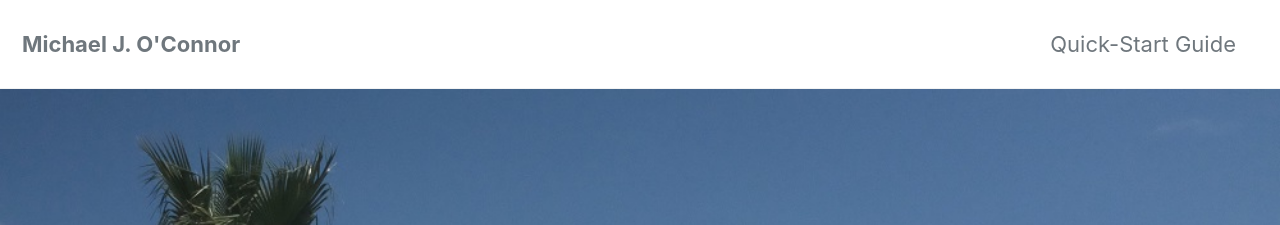
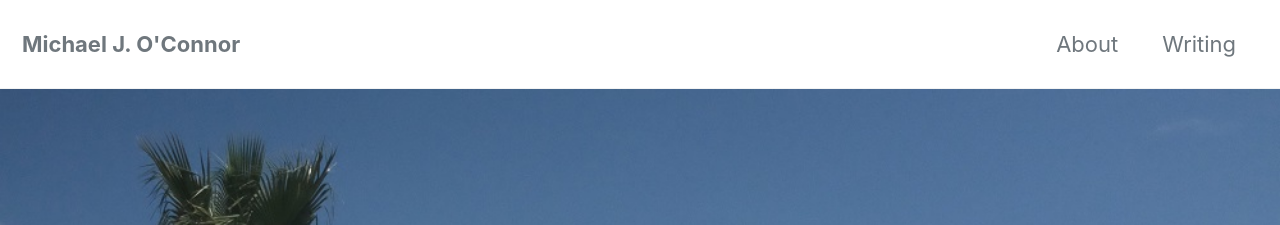
Before and after one commit to mike-joseph-oconnor/mike-joseph-oconnor.github.io, a Jekyll site: the page built from index.html, in a window 1280 px wide and 900 px high. Shown: the top 225 px of the window. Built offline with Jekyll 4.4.1, drawn with Linux system fonts in a browser that asks for light colours; cached includes are drawn as plain includes; nearby versions of some CDN libraries; the list of posts is cut into pages by our own code.

Commit message:
navigation fixed

```diff
--- a/_data/navigation.yml
+++ b/_data/navigation.yml
@@ -1,7 +1,10 @@
 # main links
 main:
-  - title: "Quick-Start Guide"
-    url: https://mmistakes.github.io/minimal-mistakes/docs/quick-start-guide/
+  - title: "About"
+    url: /about/
+  - title:  "Writing"
+    url:  /writing/
+
   # - title: "About"
   #   url: https://mmistakes.github.io/minimal-mistakes/about/
   # - title: "Sample Posts"
```
Also changed, not shown: _pages/404.md (added, +7 -0 lines).
